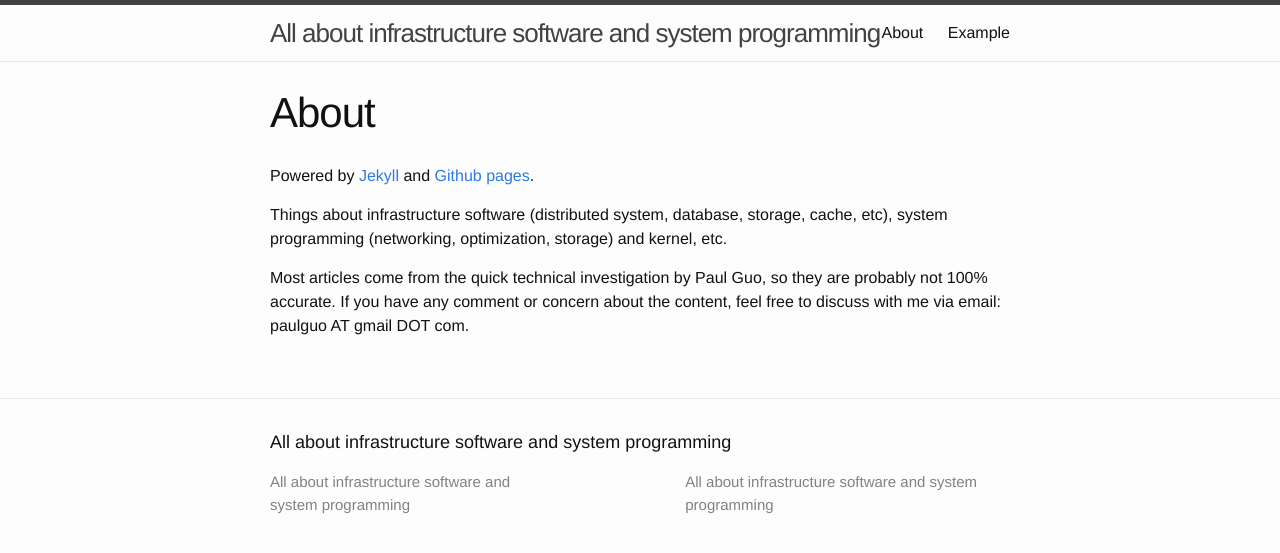
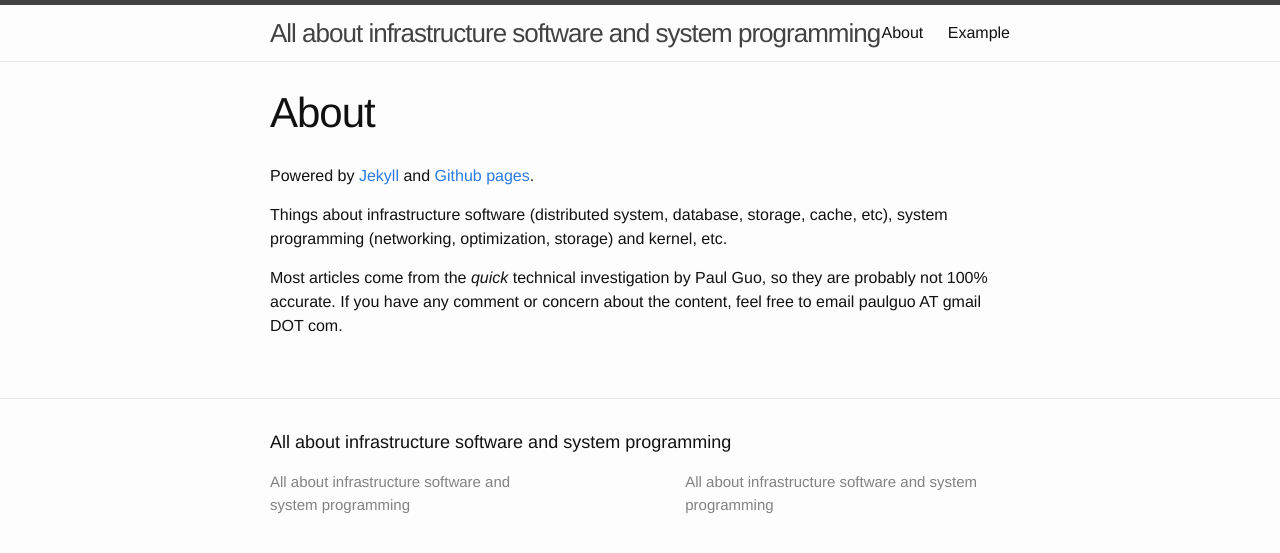
Before and after one commit to paul-guo-/paul-guo-.github.io, a Jekyll site: the page built from about.md, in a window 1280 px wide. Shown: the top 553 px of the page. Built offline with Jekyll 4.4.1, drawn with Linux system fonts in a browser that asks for light colours.

```diff
--- a/about.md
+++ b/about.md
@@ -9,6 +9,6 @@ Powered by [Jekyll](https://jekyllrb.com/docs/) and [Github pages](https://pages
 Things about infrastructure software (distributed system, database, storage,
 cache, etc), system programming (networking, optimization, storage) and kernel, etc.
 
-Most articles come from the quick technical investigation by Paul Guo, so they
+Most articles come from the *quick* technical investigation by Paul Guo, so they
 are probably not 100% accurate. If you have any comment or concern about the
-content, feel free to discuss with me via email: paulguo AT gmail DOT com.
+content, feel free to email paulguo AT gmail DOT com.
```
Also changed, not shown: _posts/2017-07-30-epoll.md (added, +10 -0 lines).
